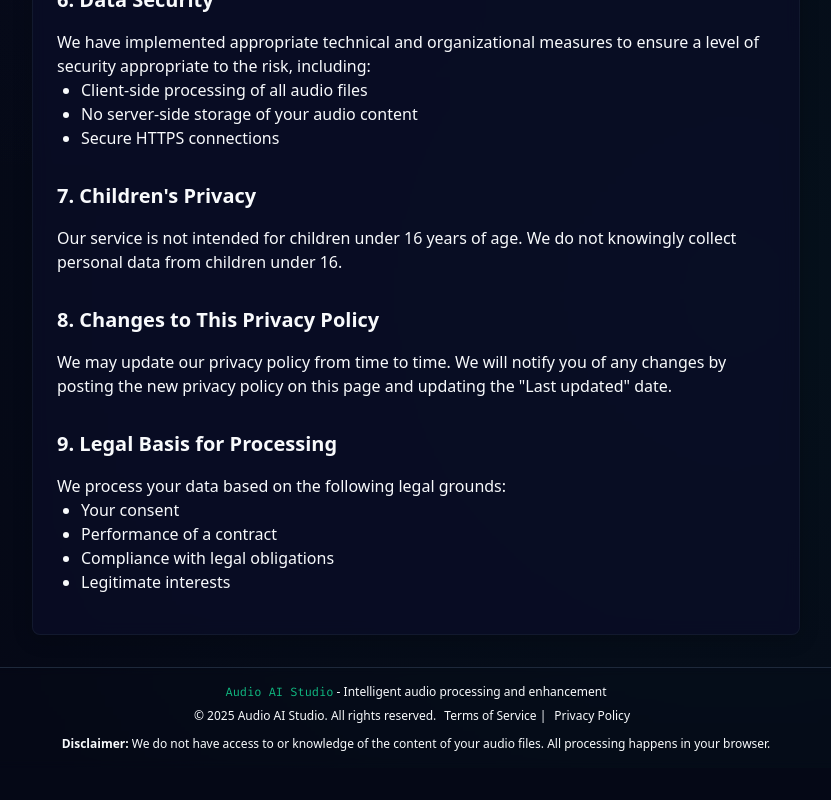
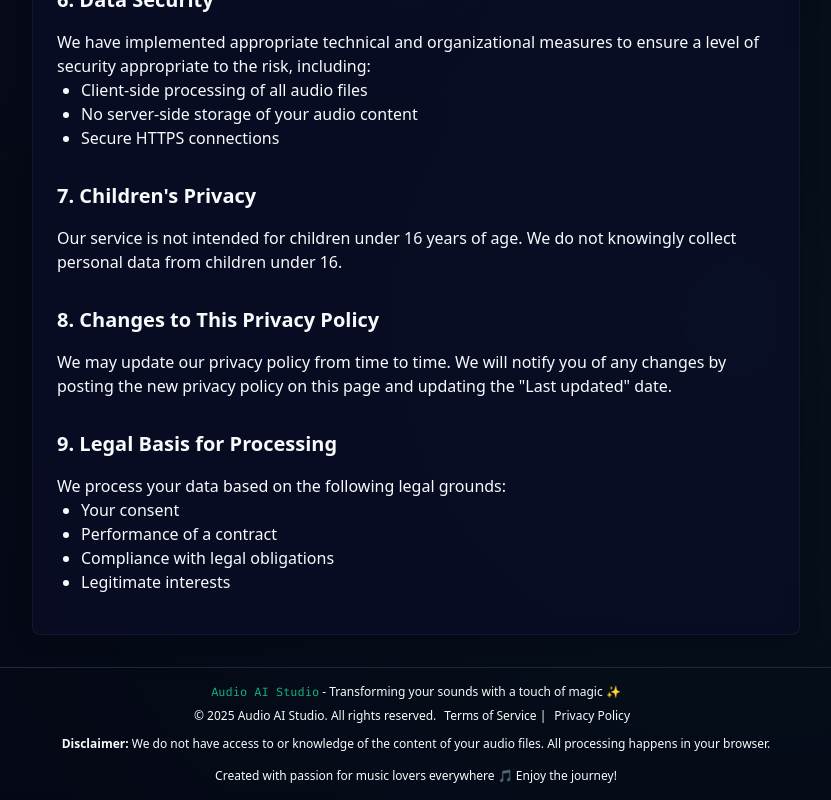
Before and after one commit to izomee/audioaistudionew, a Next.js app: page /privacy in a window 1280 px wide. Shown: the part 1131-1931 px from the top of the page, without its empty margins (224-1055 px from the left). Before the commit the page ends 1899 px from the top, so only its background shows below. Built offline with nearby package versions, Linux system fonts and the light colour scheme.

Commit message:
Sprinkle some magic and positivity throughout the app ✨

```diff
--- a/src/app/layout.tsx
+++ b/src/app/layout.tsx
@@ -77,7 +77,7 @@ export default function RootLayout({
           <div className="container mx-auto px-4">
             <div className="flex flex-col gap-2">
               <p className="text-xs text-center text-muted-foreground">
-                <span className="terminal-text">Audio AI Studio</span> - Intelligent audio processing and enhancement
+                <span className="terminal-text">Audio AI Studio</span> - Transforming your sounds with a touch of magic ✨
               </p>
               <p className="text-xs text-center text-muted-foreground">
                 © {new Date().getFullYear()} Audio AI Studio. All rights reserved.
@@ -87,6 +87,9 @@ export default function RootLayout({
               <p className="text-xs text-center text-muted-foreground mt-1">
                 <strong>Disclaimer:</strong> We do not have access to or knowledge of the content of your audio files. All processing happens in your browser.
               </p>
+              <p className="text-xs text-center text-muted-foreground mt-2">
+                Created with passion for music lovers everywhere 🎵 Enjoy the journey!
+              </p>
             </div>
           </div>
         </footer>
--- a/src/app/page.tsx
+++ b/src/app/page.tsx
@@ -249,7 +249,7 @@ export default function Home() {
             </div>
             <div className="flex items-center gap-2 text-muted-foreground">
               <Terminal size={16} />
-              <span className="text-xs">v1.1.0</span>
+              <span className="text-xs">Made with ❤️</span>
             </div>
           </div>
         </div>
--- a/src/components/audio/AudioUploader.tsx
+++ b/src/components/audio/AudioUploader.tsx
@@ -128,6 +128,7 @@ export default function AudioUploader({ onAudioUpload }: AudioUploaderProps) {
             <div className="flex flex-col items-center gap-2">
               <Loader2 className="h-8 w-8 text-primary animate-spin" />
               <p className="text-sm text-muted-foreground">Processing audio...</p>
+              <p className="text-xs text-primary/80 italic">Your sound journey is about to begin ✨</p>
             </div>
           ) : (
             <>
```
